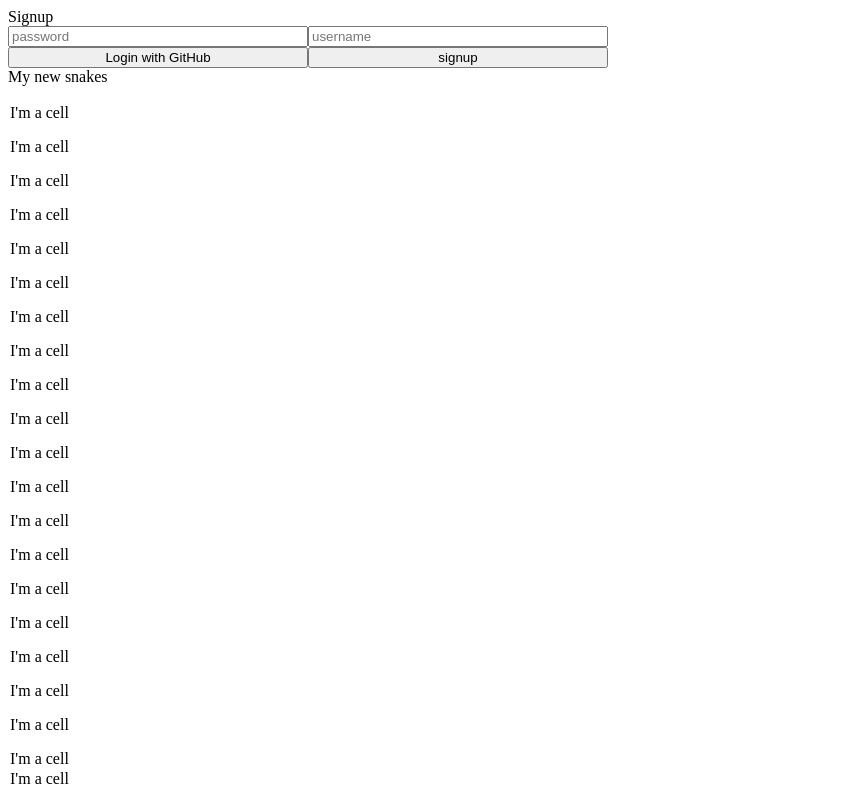
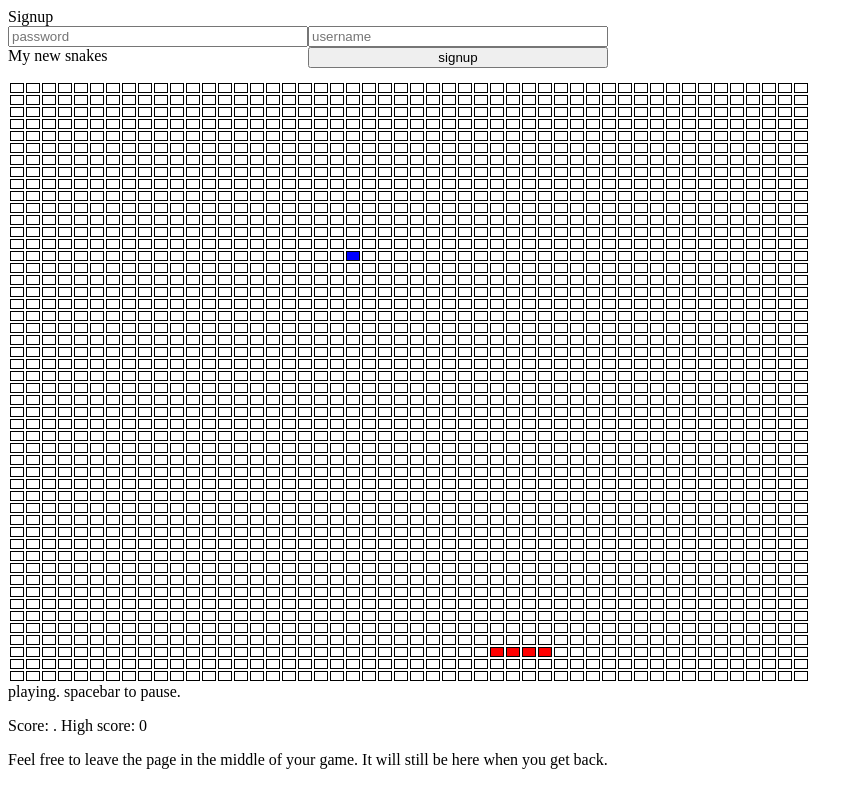
Before and after one commit to eutopian/snakes-2.0, a React app: page / in a window 1280 px wide. Shown: the top 786 px of the page, without its empty margins (0-863 px from the left). Built offline with nearby package versions, Linux system fonts and the light colour scheme; no server answers.

Commit message:
working front end

```diff
--- a/client/App.js
+++ b/client/App.js
@@ -2,40 +2,93 @@ import fetch from 'isomorphic-fetch';
 import React, {Component} from 'react';
 import GameList from './components/GameList';
 import Board from './components/Board';
-// import Head from './Head';
-// import Body from './Body';
-// import Apple from './Apple';
+import { isEqual, some, max } from 'underscore';
 
-let gameStore = [];
+
+function getInitialSnake() {
+  let snakeHead = [randint(50), randint(50)]
+  let snake = []
+  snake.push(snakeHead)
+  snake.push([snakeHead[0]+1, snakeHead[1]])
+  snake.push([snakeHead[0]+2, snakeHead[1]])
+  snake.push([snakeHead[0]+3, snakeHead[1]])
+  return snake
+}
 
 function getInitialState() {
   return {
-    rows: 20,
-    columns: 20,
-    speed: 300,
+    rows: 50,
+    columns: 50,
+    speed: 200,
     highScore: 0,
-    snake: {
-      body: [],
-      size: 1,
-      direction: 'r',
-      lost: false,
-      paused: false
-    },
-    gameList: gameStore
+    snake: getInitialSnake(),
+    apple: null,
+    direction: 'r',
+    lost: false,
+    paused: false,
+    gameList: []
   };
 };
+
 
 function fetchGames() {
   return fetch('/games')
     .then(response => response.json());
 }
 
+function randint(n) {
+  return Math.floor(n * Math.random());
+}
+
+function move(snake, direction, lengthen) {
+  snake = snake.slice();
+  var head = last(snake).slice();
+  if ( direction === 'r' )
+    head[0] += 1;
+  else if ( direction === 'l' )
+    head[0] -= 1;
+  else if ( direction === 'd' )
+    head[1] += 1;
+  else if ( direction === 'u' )
+    head[1] -= 1;
+  if ( snake.length > 1 && isEqual(head, snake[snake.length - 2]) ) {
+    return null;
+  }
+  snake.push(head);
+
+  if ( ! lengthen )
+    snake.shift();
+  return snake;
+}
+
+function last(ary) {
+  return ary[ary.length - 1];
+}
+
+function isOverlapping(snake) {
+  for ( var i = 0; i < snake.length - 1; i++ ) {
+    if ( isEqual(snake[i], last(snake)) )
+      return true;
+  }
+  return false;
+}
+
+function isOnBoard(pos, rows, columns) {
+  return !(pos[0] < 0 || pos[0] >= columns || pos[1] < 0 || pos[1] >= rows);
+}
+
+//
+
 class App extends Component {
   constructor(props) {
     super(props);
     this.state = getInitialState()
-    // this.handleKeyDown = this.handleKeyDown.bind(this);
     this.updateConfig = this.updateConfig.bind(this)
+    this.tick = this.tick.bind(this)
+    this.onKeyDown = this.onKeyDown.bind(this)
+    this.newApplePosition = this.newApplePosition.bind(this)
+    this.score = this.score.bind(this)
+    this.restart = this.restart.bind(this)
   }
 
   updateConfig(ev) {
@@ -47,14 +100,109 @@ class App extends Component {
     });
   }
 
+  componentWillUnmount() {
+    clearTimeout(this.timeout);
+    document.body.removeEventListener('keydown', this.onKeyDown);
+  }
+
+  componentDidUpdate() {
+    localStorage.snakeState = JSON.stringify(this.state);
+  }
+
   componentDidMount() {
+    this.tick();
+    document.body.addEventListener('keydown', this.onKeyDown);
     fetchGames()
       .then(gameList => {
-        gameStore = gameList;
         this.setState(
-          { gameList: gameStore }
+          { gameList: gameList }
         );
       });
+  }
+
+  score() {
+    return this.state.snake.length;
+  }
+
+  restart() {
+    this.setState(getInitialState(), () => { this.forceUpdate(); this.tick(); });
+  }
+
+  tick() {
+    clearTimeout(this.timeout);
+    this.timeout = setTimeout(this.tick, this.state.speed);
+
+    if ( this.state.paused || this.state.lost )
+      return;
+
+    let apple, snake;
+    if ( ! this.state.apple ) {
+      apple = this.newApplePosition();
+    } else {
+      apple = this.state.apple;
+    }
+
+    snake = move(this.state.snake, this.state.direction);
+    if ( isOverlapping(snake) || !isOnBoard(last(snake), this.state.rows, this.state.columns) ) {
+      this.setState({lost: true});
+      return;
+    }
+    if ( isEqual(snake[snake.length-1], apple) ) {
+      snake = move(this.state.snake, this.state.direction, true);
+      this.setState({
+        snake: snake
+      }, () => {
+        this.setState({
+          highScore: max([this.state.highScore, this.score()]),
+          apple: this.newApplePosition(),
+        })
+      });
+    }
+
+    this.setState({snake: snake}, () => {
+      if (! this.state.apple )
+        this.setState({apple: this.newApplePosition()});
+    });
+  }
+
+  onKeyDown(event) {
+    event.preventDefault();
+    if ( this.state.lost )
+      return;
+
+    if ( event.which == 32 ) {
+      this.setState({paused: !this.state.paused});
+      return;
+    } else if ( this.state.paused ) {
+      return;
+    }
+
+    var direction = null;
+    if ( event.which == 37 || event.which == 72 ) // h
+      direction = 'l';
+    else if ( event.which == 40 || event.which == 74 ) // j
+      direction = 'd';
+    else if ( event.which == 38 || event.which == 75 ) // k
+      direction = 'u';
+    else if ( event.which == 39 || event.which == 76 ) // l
+      direction = 'r';
+
+    if ( direction && move(this.state.snake, direction) ) {
+      this.setState({direction: direction});
+      this.tick();
+    }
+  }
+
+  newApplePosition() {
+    if ( this.state.snake.length == this.state.rows * this.state.columns ) {
+      alert('There is no place for another apple! You win!');
+      this.setState({paused: true});
+      return;
+    }
+    do {
+      var apple = [randint(this.state.columns), randint(this.state.rows)];
+    } while ( some(this.state.snake, (i) => isEqual(i, apple)) );
+    return apple;
   }
 
   render () {
@@ -62,7 +210,7 @@ class App extends Component {
       <div>
         <p>My new snakes</p>
 
-        <Board rows={this.state.rows} columns={this.state.columns} snake={this.state.snake} cookie={this.state.cookie}/>
+        <Board rows={this.state.rows} columns={this.state.columns} snake={this.state.snake} apple={this.state.apple}/>
         {this.state.lost ? <div className="lost">You lost. <button ref="restart" onClick={this.restart}>restart?</button></div> : null}
         {this.state.paused ? <div>paused. spacebar to unpause.</div> : <div>playing. spacebar to pause.</div>}
         <p>Score: {this.state.snake.size}. High score: {this.state.highScore}</p>
--- a/client/components/Board.js
+++ b/client/components/Board.js
@@ -2,11 +2,11 @@ import React from 'react';
 import Cell from './Cell';
 
 const Board = (props) => {
-  var rows = [];
-    for ( var i = 0; i < props.rows; i++ ) {
-      var columns = [];
-      for ( var j = 0; j < props.columns; j++ ) {
-        columns.push(<Cell key={j} snake={props.snake} cookie={props.cookie} myPos={[j, i]}/>);
+  let rows = [];
+    for ( let i = 0; i < props.rows; i++ ) {
+      let columns = [];
+      for ( let j = 0; j < props.columns; j++ ) {
+        columns.push(<Cell key={j} snake={props.snake} apple={props.apple} myPos={[j, i]}/>);
       }
       rows.push(<tr key={i}>{columns}</tr>);
     }
--- a/client/components/Cell.js
+++ b/client/components/Cell.js
@@ -1,18 +1,18 @@
 import React from 'react';
+import { isEqual } from 'underscore';
+import classNames from 'classnames';
 
 const Cell = (props) => {
   let isActive = false;
-  let isCookie = false;
-  for (let k = 0; k < props.snake.length; k++ ) {
-    isActive |= _.isEqual(props.snake[k], props.myPos);
-    isCookie |= _.isEqual(props.cookie, props.myPos);
+  let isApple = false;
+    for ( var k = 0; k < props.snake.length; k++ ) {
+      isActive |= isEqual(props.snake[k], props.myPos);
+      isApple |= isEqual(props.apple, props.myPos);
+    }
+
+    var isRelated = (props.snake)[0] == props.myPos[0] ||
+                    (props.snake)[1] == props.myPos[1];
+    return <td className={classNames({active: isActive, apple: isApple, related: isRelated})}/>;
   }
 
-  return (
-    <div id="cell">
-      <p>I'm a cell</p>
-    </div>
-  );
-};
-
 export default Cell;
--- a/client/scss/application.scss
+++ b/client/scss/application.scss
@@ -10,7 +10,7 @@ table {
   .active {
     background: red;
   }
-  .cookie {
+  .apple {
     background: blue;
   }
 }
--- a/index.html
+++ b/index.html
@@ -6,6 +6,14 @@
   <!-- <link rel="stylesheet" href="client/stylesheets/styles.css"> -->
 </head>
 <body>
+  <div id="fb-root"></div>
+  <script>(function(d, s, id) {
+    var js, fjs = d.getElementsByTagName(s)[0];
+    if (d.getElementById(id)) return;
+    js = d.createElement(s); js.id = id;
+    js.src = 'https://connect.facebook.net/en_US/sdk.js#xfbml=1&version=v2.12&appId=1629411057389124&autoLogAppEvents=1';
+    fjs.parentNode.insertBefore(js, fjs);
+  }(document, 'script', 'facebook-jssdk'));</script>
 
           Signup
           <form method="POST" action='/'>
@@ -14,7 +22,7 @@
             <input type='submit' value="signup">
           </form>
           <form method="POST" action='/auth'>
-            <input type='submit' value='Login with GitHub'></input>
+            <div class="fb-login-button" data-max-rows="1" data-size="small" data-button-type="continue_with" data-show-faces="false" data-auto-logout-link="false" data-use-continue-as="false"></div>
           </form>
           <!-- <a href='./signup'>Sign up</a> -->
 
--- a/package.json
+++ b/package.json
@@ -25,6 +25,7 @@
     "@babel/preset-react": "^7.0.0-beta.44",
     "bcryptjs": "^2.4.3",
     "body-parser": "^1.18.2",
+    "classnames": "^2.2.5",
     "dotenv": "^5.0.1",
     "es6-promise": "^4.2.4",
     "express": "^4.16.3",
```
Also changed, not shown: 1 other file (tests, documents, lock files or other folders).
